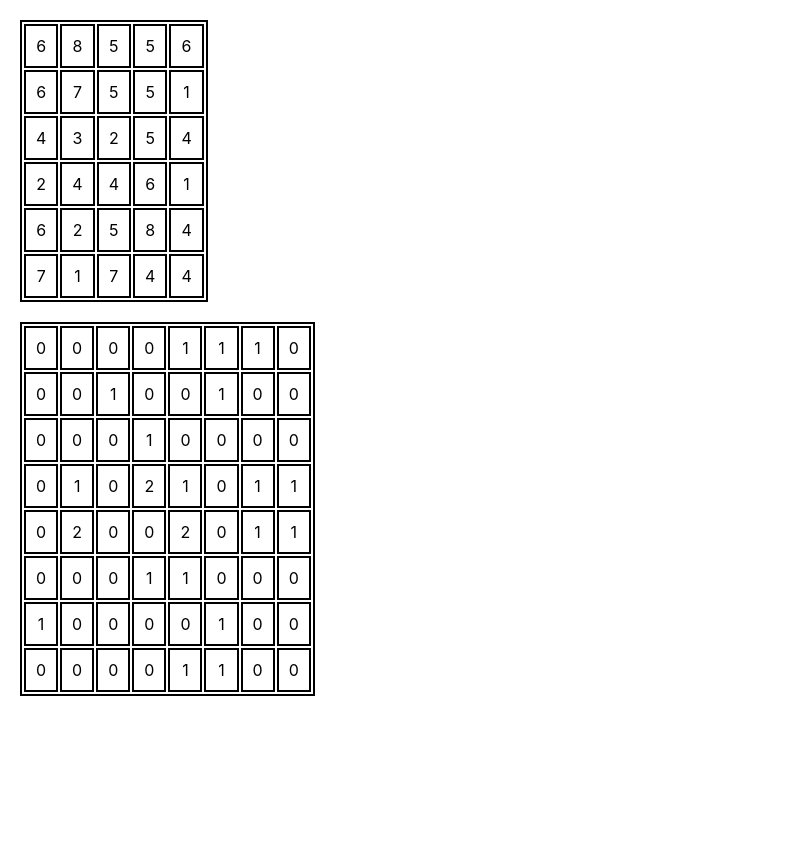
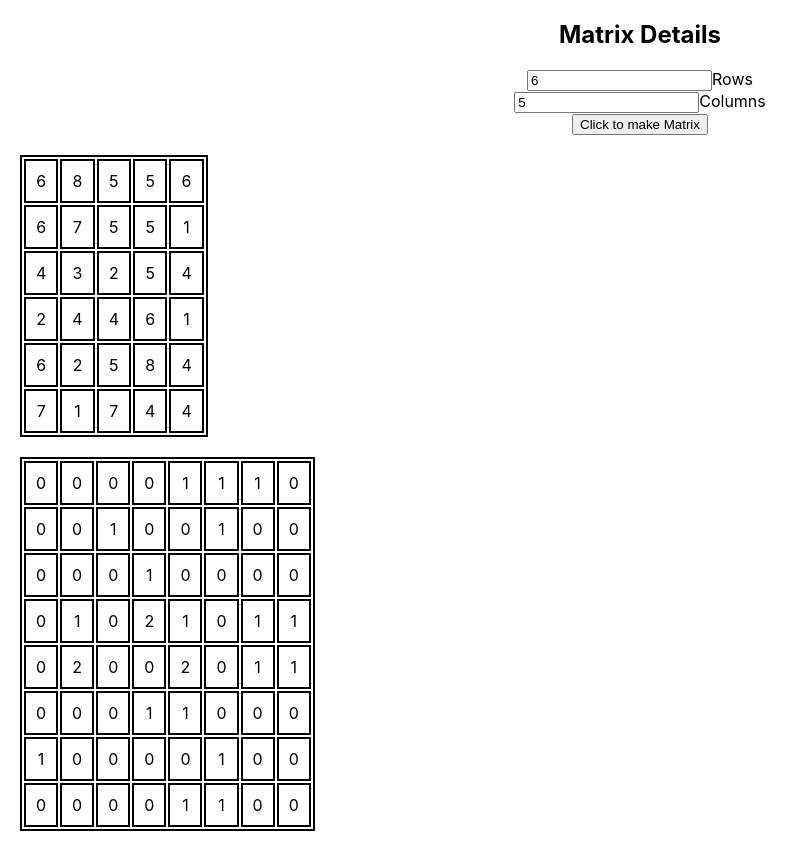
Before and after one commit to thesct22/glcm-matrix, a React (Create React App) app: page / in a window 1280 px wide. Shown: the whole page, without its empty margins (0-808 px from the left). Before the commit the page ends 800 px from the top, so only its background shows below. Built offline with nearby package versions, Linux system fonts and the light colour scheme.

Commit message:
Added text field for array size

```diff
--- a/src/App.js
+++ b/src/App.js
@@ -4,20 +4,62 @@ import InputMatrix from './inputMatrix';
 import Glcm from './Glcm';
 
 function App() {
-  var makerandomMatrix=()=>{
-    var generatedArray = Array.from(Array(6), () => new Array(5));
-    for(var i=0;i<6;i++)
-      for(var j=0;j<5;j++)
-        generatedArray[i][j]=Math.floor(Math.random() * 8) + 1;
-    return generatedArray
+  var [rows, setRows]=useState(6);
+  var [cols, setCols]=useState(5);
+  var i,j;
+  var makerandomMatrix=(x,y)=>{
+    console.log(x)
+      var generatedArray = []
+      for(i=0;i<x;i++){
+        var innerArray = []
+        for(j=0;j<y;j++){
+          innerArray.push(Math.floor(Math.random() * 8) + 1);
+        }
+        generatedArray.push(innerArray)
+      }
+      return generatedArray
+  };
+
+  var [randomMatrix,setRandomMatrix] =useState(makerandomMatrix(6,5));
+
+  var setMatrix=()=>{
+    setRandomMatrix(makerandomMatrix(rows,cols));
+  };
+
+  const customRows=(event)=>{
+    setRows(event.target.value)
   }
-  var [randomMatrix,setRandomMatrix] =useState(makerandomMatrix());
-  var setMatrix=()=>{
-    setRandomMatrix(makerandomMatrix());
+  const customCols=(event)=>{
+    setCols(event.target.value)
   }
+
   return (
     <div className="App">
-      {/* <button onClick={setMatrix()}>Click to make matrix</button> */}
+      <div>
+        <div className="mt-3 m-sm-5 border p-4 p-sm-5">
+          <div className="row">
+            <div className="col">
+              <h2>Matrix Details</h2>
+            </div>
+          </div>
+          <div className="row">
+            <div className="col-12 col-sm-4">
+              <div className="form-outline">
+                <input type="text" id="formRows" className="form-control" value={rows} onChange={customRows}/>
+                <label className="form-label" htmlFor="formRows">Rows</label>
+              </div>
+              <div className="form-outline">
+                <input type="text" id="formCols" className="form-control" value={cols} onChange={customCols}/>
+                <label className="form-label" htmlFor="formCols">Columns</label>
+              </div>
+            </div>
+            <div className="col-sm-4"></div>
+            <div className="col-sm-2 d-flex justify-content-top">
+                <button onClick={()=>setMatrix()} className="btn btn-success align-self-start">Click to make Matrix</button>
+            </div>
+          </div>
+        </div>
+      </div>
       <InputMatrix randomMatrix={randomMatrix}/>
       <Glcm randomMatrix={randomMatrix}/>
     </div>
--- a/src/Glcm.js
+++ b/src/Glcm.js
@@ -1,5 +1,4 @@
 var Glcm=(params)=>{
-    console.log(params)
     var glcmArray;
     var assign0= async()=>{
         glcmArray= [ [0,0,0,0,0,0,0,0],
@@ -18,7 +17,6 @@ var Glcm=(params)=>{
             for(var j=0;j<params.randomMatrix[i].length-1;j++){
                 var c=params.randomMatrix[i][j];
                 var r=params.randomMatrix[i][j+1];
-                console.log(r)
                 if(c!==undefined)
                 matrix[r-1][c-1]+=1;
             }
```
